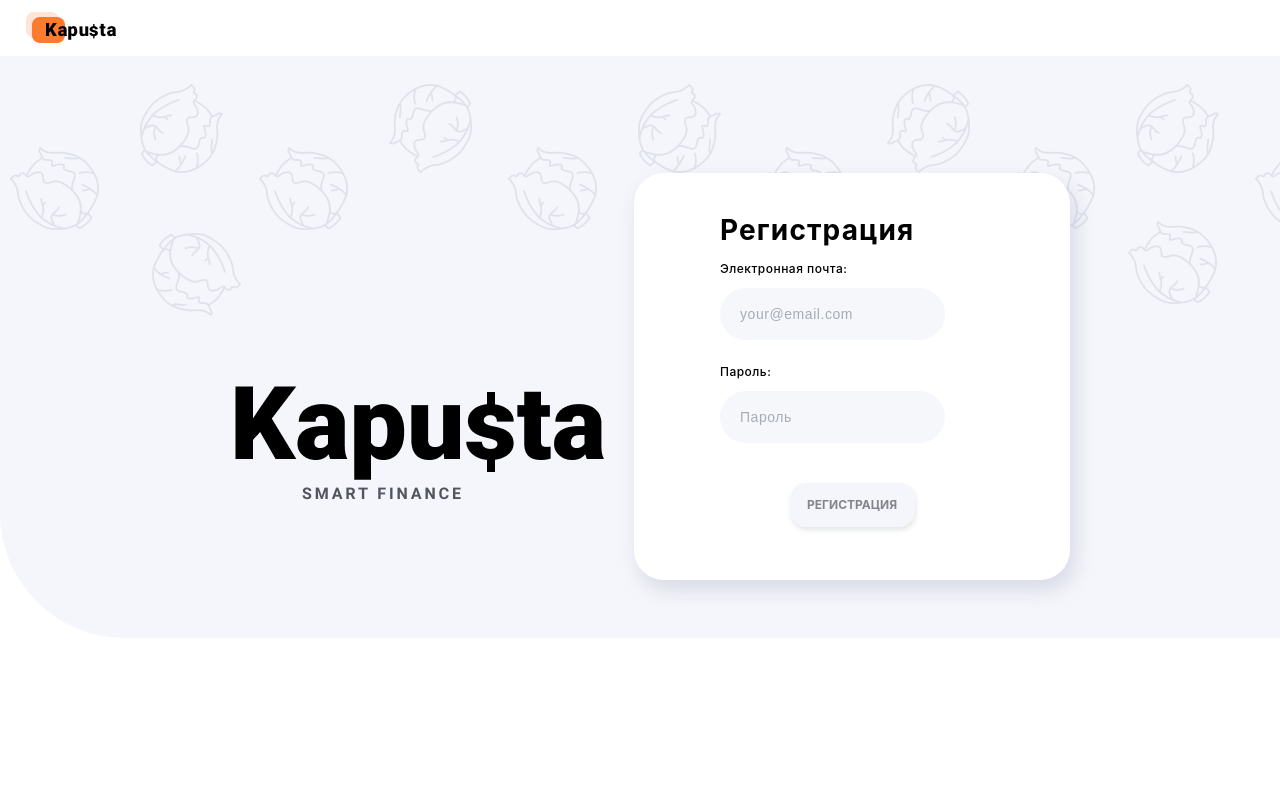
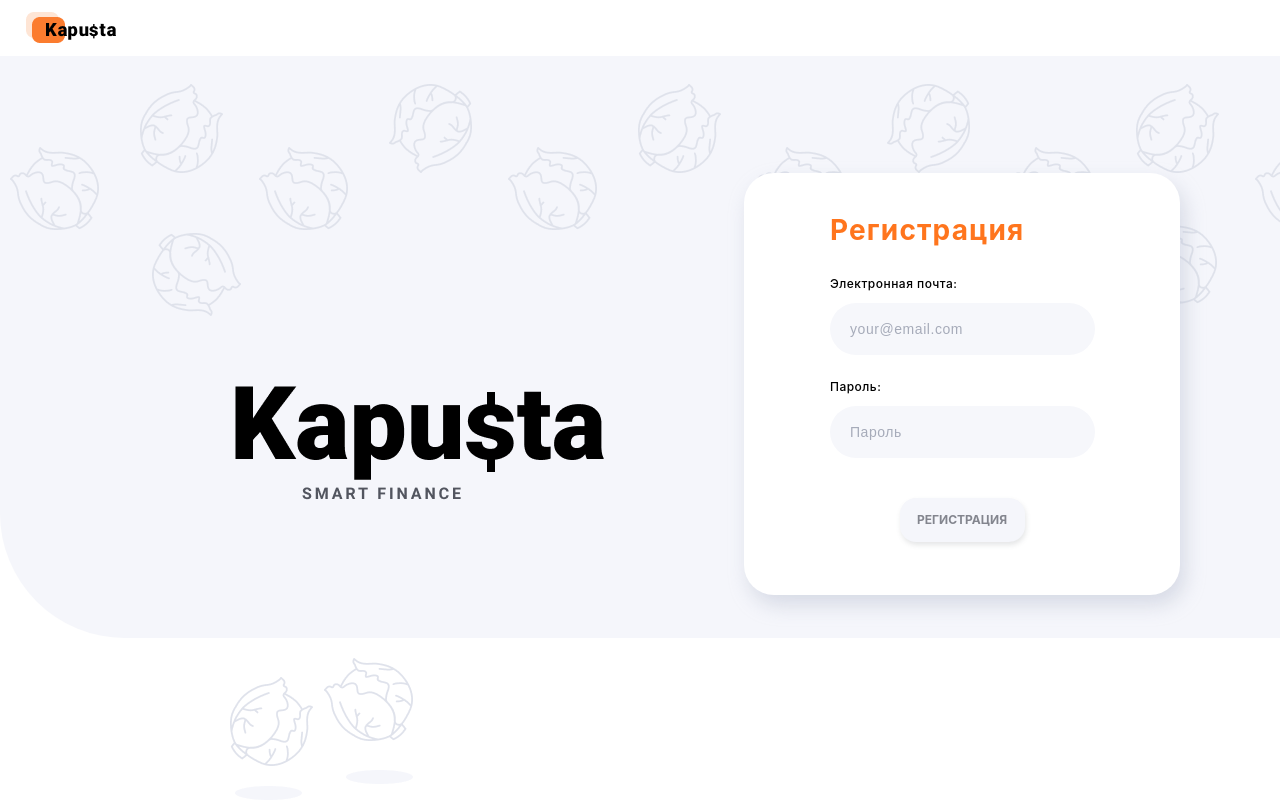
Before and after one commit to Igor-Kreshchenko/kapusta-project-front, a React (Create React App) app: page /register in a window 1280 px wide. Shown: the top 804 px of the page. Built offline with nearby package versions, Linux system fonts and the light colour scheme.

Commit message:
fixes sime bugs

```diff
--- a/src/components/Container/ContainerCommon.module.scss
+++ b/src/components/Container/ContainerCommon.module.scss
@@ -6,7 +6,6 @@
   display: flex;
   flex-direction: column;
   align-items: center;
-  justify-content: center;
 
   margin-left: auto;
   margin-right: auto;
@@ -49,6 +48,8 @@
 }
 
 .white {
+  position: absolute;
+  top: 0;
   height: 100vh;
   width: 100%;
 
--- a/src/components/Form/Form.module.scss
+++ b/src/components/Form/Form.module.scss
@@ -24,18 +24,19 @@
   @include size(desktop) {
     margin-top: 117px;
     margin-left: auto;
-    margin-right: 110px;
+    margin-right: 0;
   }
 }
 
 .title {
   margin-left: 29px;
   margin-top: 50px;
+  margin-bottom: 15px;
   font-size: 24px;
   line-height: 14px;
   letter-spacing: 0.04em;
   font-weight: 700;
-  color: $black;
+  color: $orange;
 
   @include size(tablet) {
     margin-left: 86px;
@@ -101,6 +102,10 @@
     width: 225px;
   }
 
+  @include size(tablet) {
+    width: 265px;
+  }
+
   &::placeholder {
     font-size: 14px;
     line-height: 16px;
```
